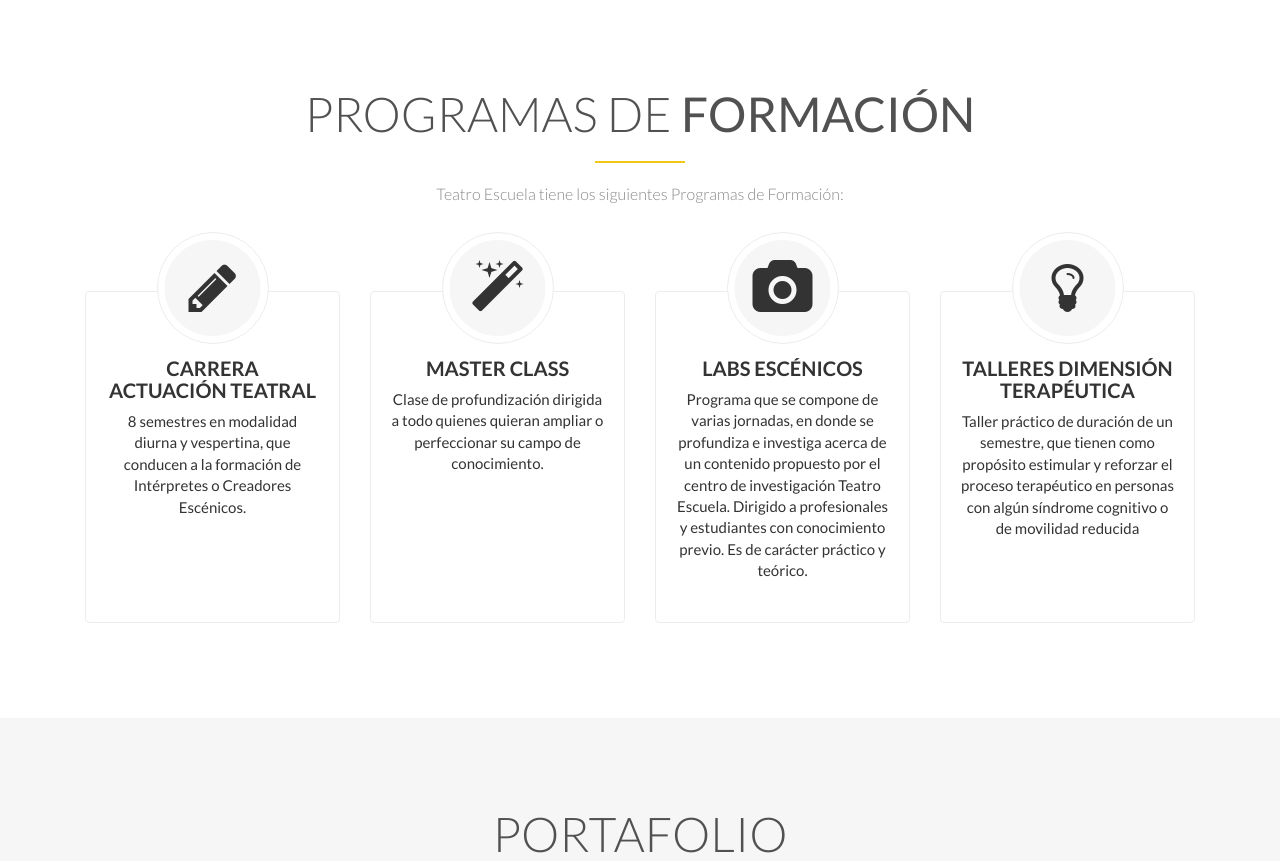
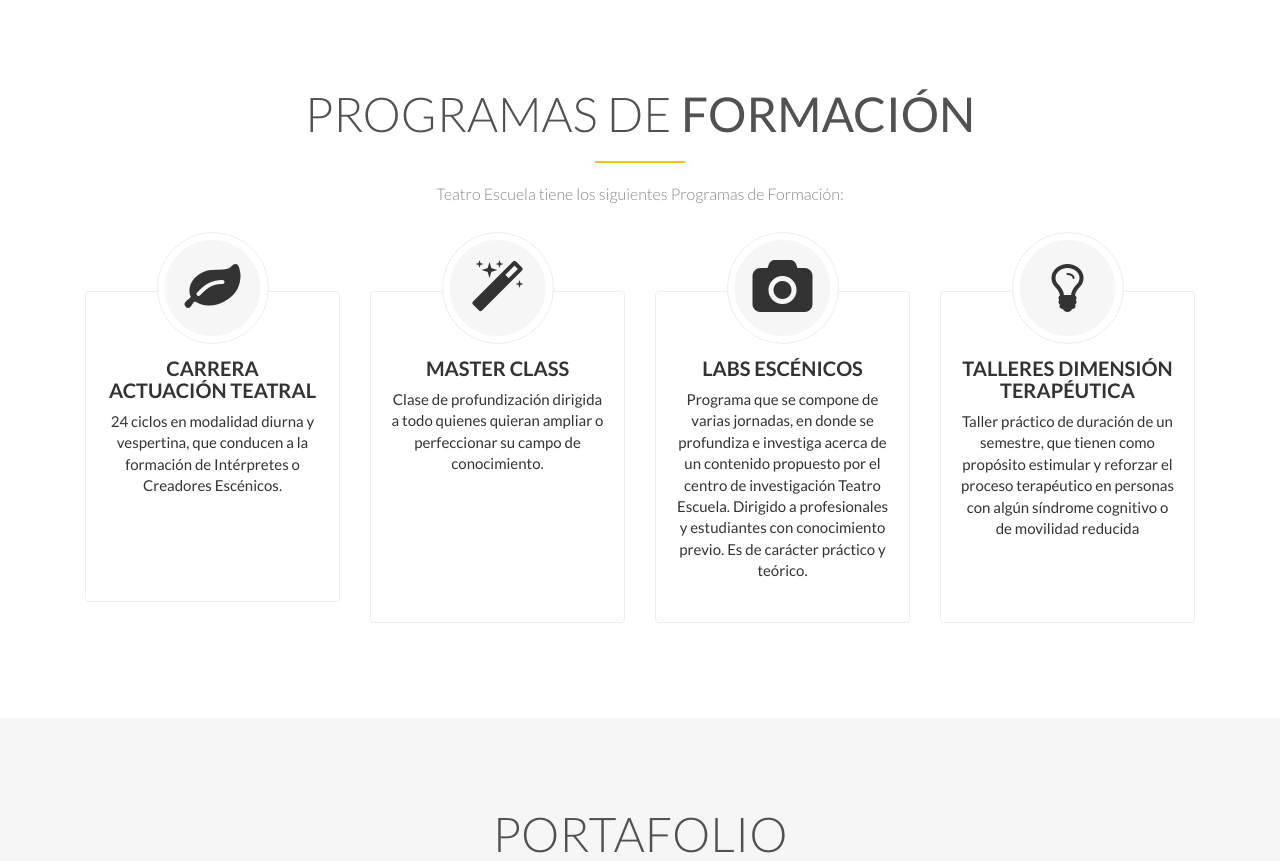
Before and after one commit to el11as/teatroescuela, a Django app: page / in a window 1280 px wide. Shown: the part 2729-3590 px from the top of the page. Run offline with Django 3.2, Linux system fonts and the light colour scheme; some libraries are stand-ins or nearby versions.

```diff
--- a/teatroescuela/escuela/templates/escuela.html
+++ b/teatroescuela/escuela/templates/escuela.html
@@ -508,10 +508,10 @@ Sonoro de la Compañía de Teatro del Antagonista, de la cual es co-fundador.</p
       <div class="service animated hiding" data-animation="fadeInUp" data-delay="0">
         <span class="fa-stack fa-4x">
           <i class="fa fa-circle fa-2x fa-stack-2x"></i>
-          <i class="fa fa-pencil fa-stack-1x service-icon"></i>
+          <i class="fa fa-leaf fa-stack-1x service-icon"></i>
         </span>
         <h3>Carrera Actuación Teatral</h3>
-        <p>8 semestres en modalidad diurna y vespertina, que conducen a la formación de Intérpretes o Creadores Escénicos.<br><br><br><br></p>
+        <p>24 ciclos en modalidad diurna y vespertina, que conducen a la formación de Intérpretes o Creadores Escénicos.<br><br><br><br></p>
       </div>
     </div>
     <div class="col-md-3 col-sm-6 col-xs-12 service-box">
```
